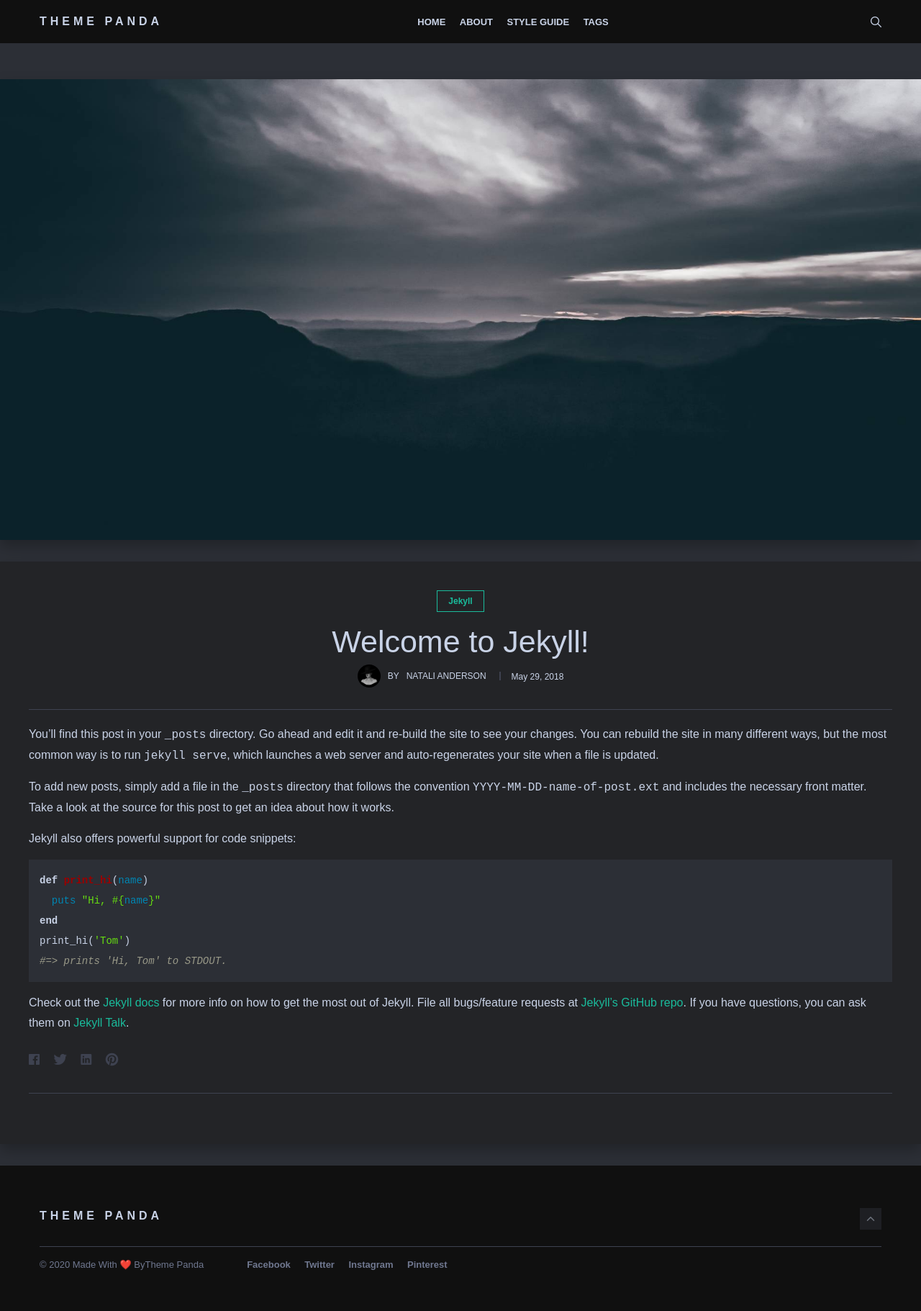
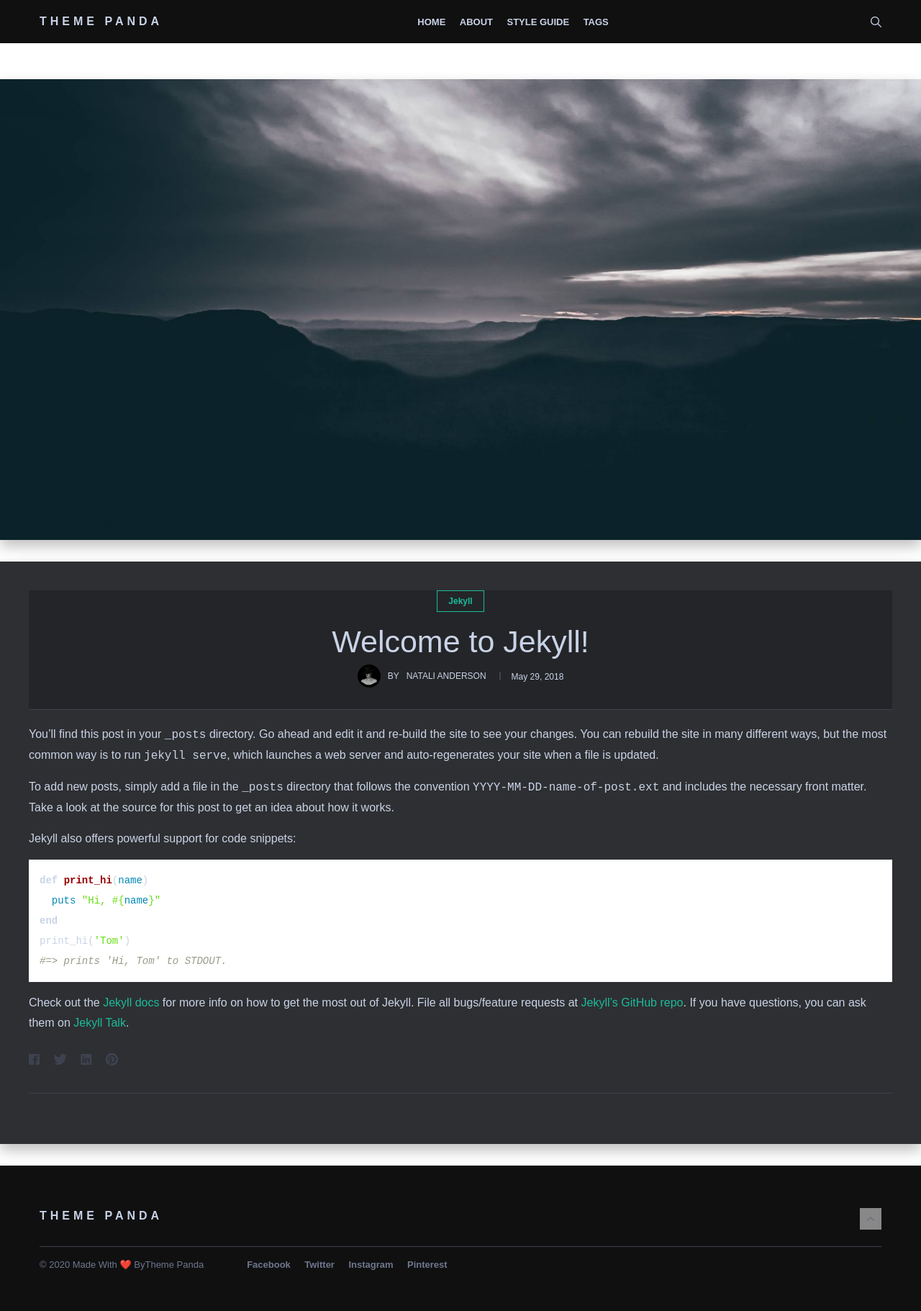
Before and after one commit to innowebka/ggg.io, a Jekyll site: the page built from _posts/2018-05-29-welcome-to-jekyll.markdown, in a window 1280 px wide. Shown: the whole page at 72% size. Built offline with Jekyll 4.4.1, drawn with Linux system fonts in a browser that asks for light colours; nearby versions of some CDN libraries; library files that are not in the unit come from our copies; comment, search, counter and statistics services are not loaded.

Commit message:
Update _colors.scss

```diff
--- a/_sass/0-settings/_colors.scss
+++ b/_sass/0-settings/_colors.scss
@@ -7,7 +7,7 @@ $gray-blue: #707890;
 $white: #ffffff;
 $black: #101010;
 $lighten-black: #323743;
-$blue-black: #2C2F36;
+$blue-black: #ffffff;
 $blue-darken: #232427;
 $green-darken: #2C3635;
 $danger: #e02f40;
```
